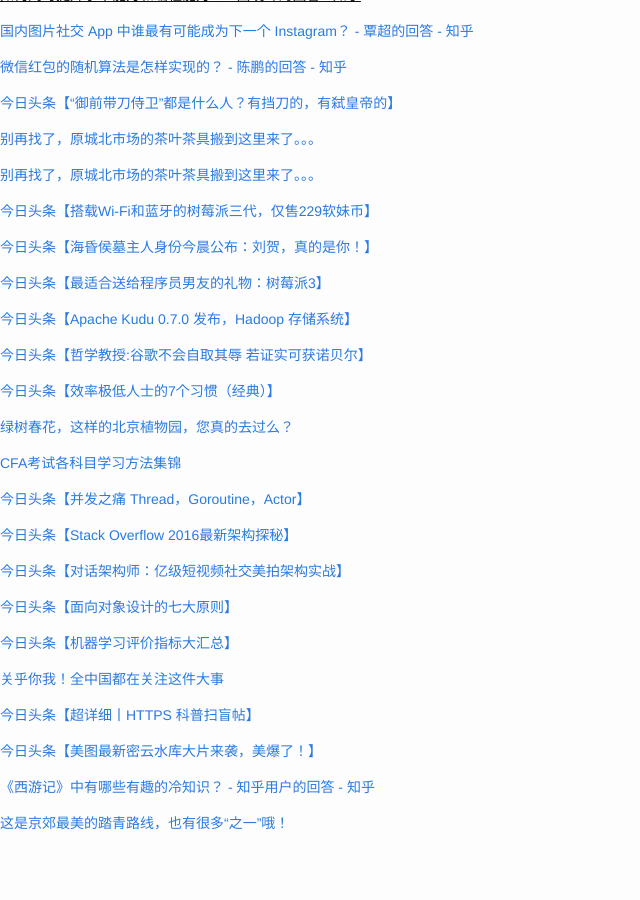
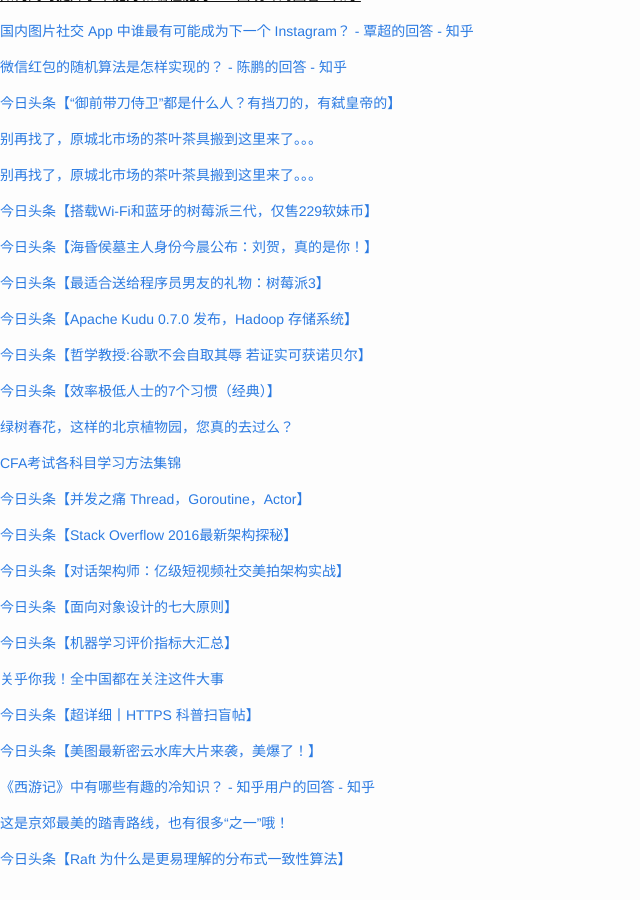
Before and after one commit to cnwarden/cnwarden.github.io, a Jekyll site: the page built from fav/index.md, in a window 1280 px wide and 900 px high, scrolled down 1914 px. Shown: the whole window, without its empty margins (0-640 px from the left). Built offline with Jekyll 4.4.1, drawn with Linux system fonts in a browser that asks for light colours; emoji names are drawn with the system emoji font; before the commit the page ends 2778 px from its top, so only the background shows below that.

Commit message:
auto commit

```diff
--- a/fav/index.md
+++ b/fav/index.md
@@ -154,3 +154,5 @@ title:  fav
 [《西游记》中有哪些有趣的冷知识？ - 知乎用户的回答 - 知乎](http://www.zhihu.com/question/25750083/answer/85512585)
 
 [这是京郊最美的踏青路线，也有很多“之一”哦！](http://mp.weixin.qq.com/s?__biz=MjM5NDcxMTE2NA==&mid=406617780&idx=1&sn=8f0e0d1472b3b580d361f18247975c40&scene=0#wechat_redirect)
+
+[今日头条【Raft 为什么是更易理解的分布式一致性算法】](http://toutiao.com/item/6257076024245223938/?iid=3764603574&app=news_article&tt_from=android_share&utm_source=email&utm_medium=toutiao_android&utm_campaign=client_share)
```
